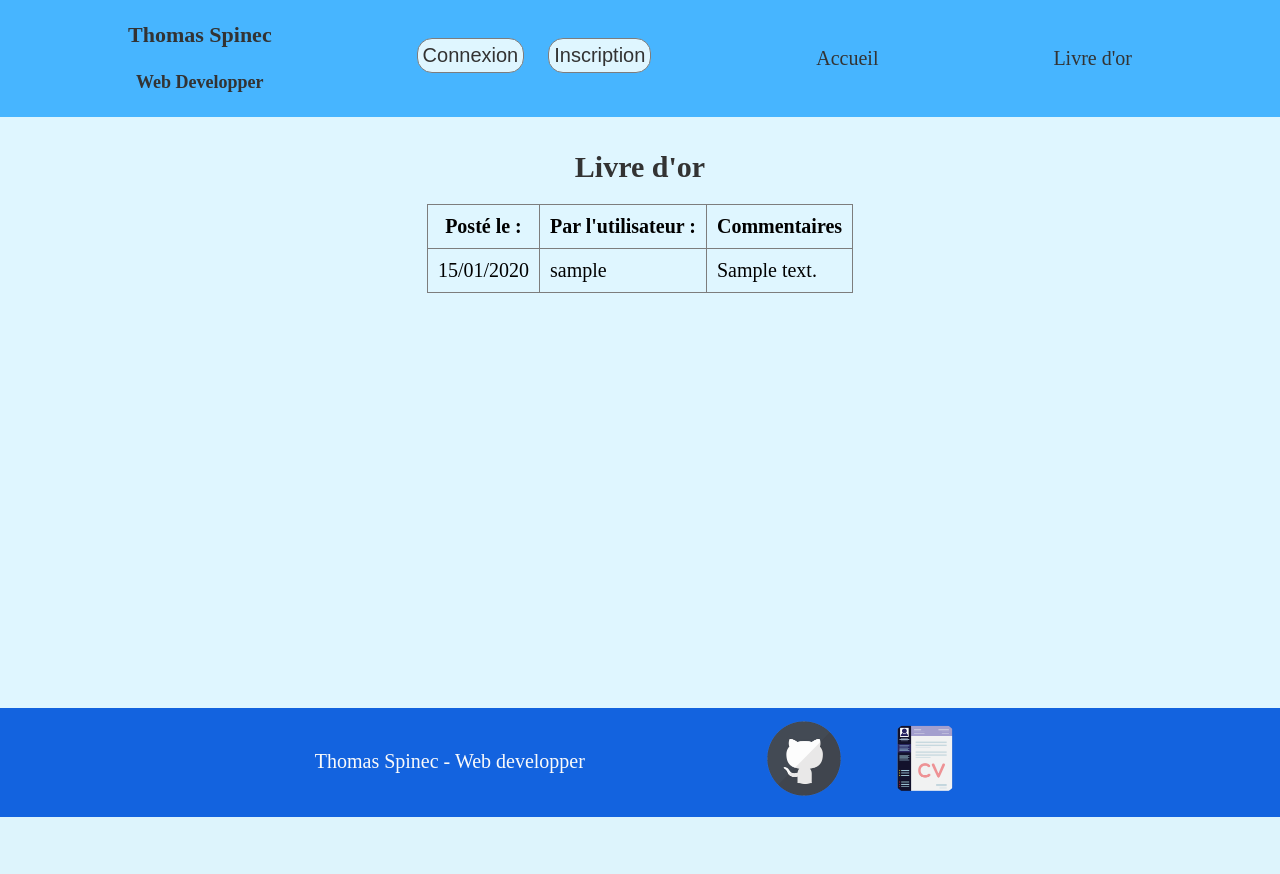
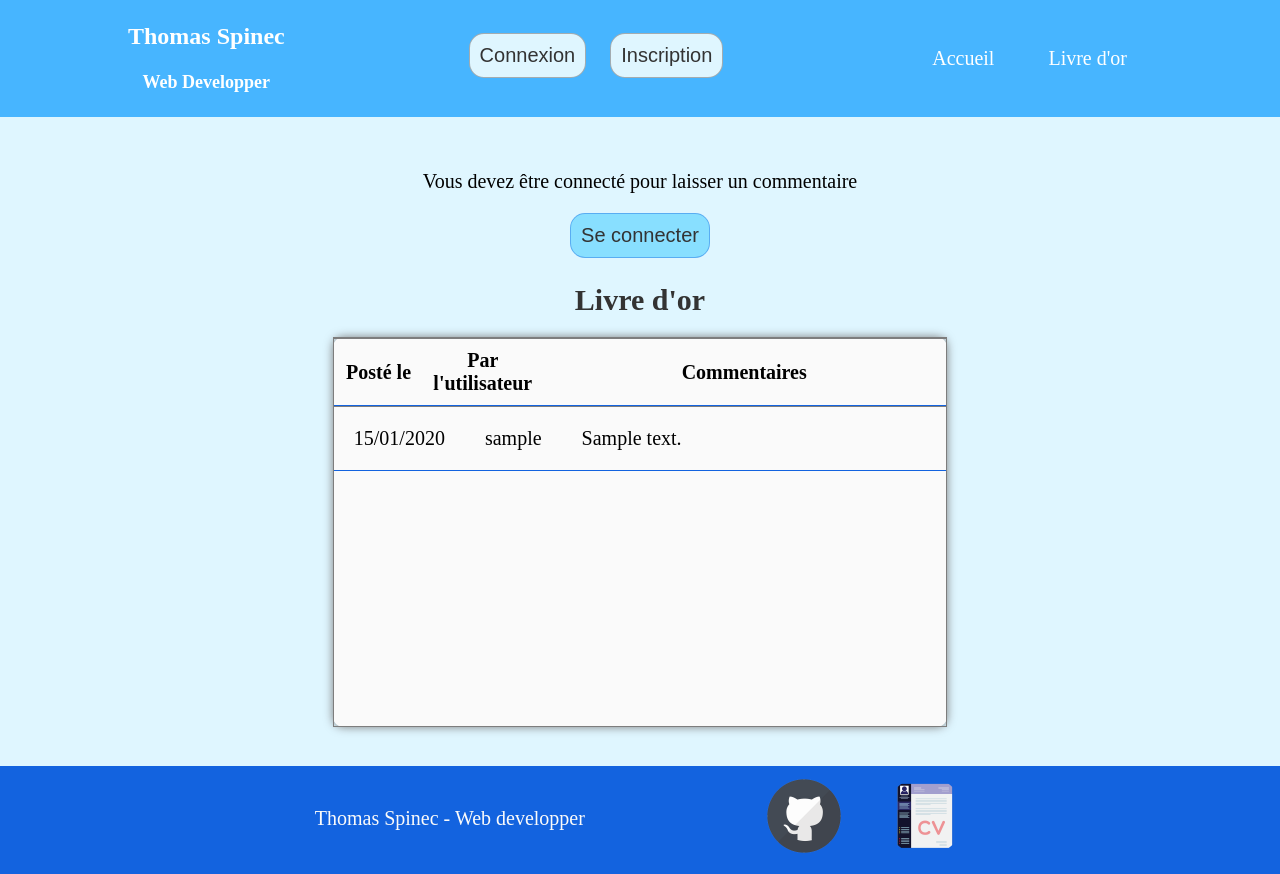
Before and after one commit to thomas-spinec/livre-or, a PHP site: page /livre-or.php in a window 1280 px wide. Before the commit the page ends 817 px from the top, so only its background shows below. Run offline with PHP 8.4, Linux system fonts and the light colour scheme; tables that the repository leaves empty or names only in its code hold one stand-in row (values such as "Sample post").

Commit message:
Début du CSS

```diff
--- a/admin.php
+++ b/admin.php
@@ -20,8 +20,6 @@
                     <thead>
                         <tr>
                             <th>Nom d'utilisateur</th>
-                            <th>Prénom</th>
-                            <th>Nom</th>
                         </tr>
                     </thead>
                     <tbody>
@@ -32,8 +30,6 @@
                             {
                                 echo "<tr>";
                                 echo "<td>".$result['login']."</td>";
-                                echo "<td>".$result['prenom']."</td>";
-                                echo "<td>".$result['nom']."</td>";
                                 echo "</tr>";
                             }
                         ?>
--- a/header.php
+++ b/header.php
@@ -65,8 +65,10 @@
                             <a href='connexion.php'><button>Connexion</button></a>
                             <a href='inscription.php'><button>Inscription</button></a>
                             </div>";
-                        echo "<a class='a_head' href='index.php'>Accueil</a>";
-                        echo "<a class='a_head' href='livre-or.php'>Livre d'or</a>";
+                        echo "<div>
+                            <a class='a_head' href='index.php'>Accueil</a>
+                            <a class='a_head' href='livre-or.php'>Livre d'or</a>
+                            </div>";
                     }
                 ?>
             </div>
--- a/livre-or.php
+++ b/livre-or.php
@@ -15,15 +15,39 @@
 
         ?>
 
-        <div class="container_livre-or">
+        <div class="container">
+
+            <!-- Vérif si connecté ou pas -->
+            <?php
+                if (isset($_SESSION['loginOK'])){
+                    if ($_SESSION['loginOK']){
+
+            ?>
+                <div class="center">
+                    <a href='commentaire.php'><button>Laisser un commentaire</button></a>
+                </div>
+            <?php
+                    }
+                }
+                else
+                {
+            ?>
+                <div class="center">
+                    <p>Vous devez être connecté pour laisser un commentaire</p>
+                    <a href='connexion.php'><button>Se connecter</button></a>
+                </div>
+            <?php
+                }
+            ?>
+
+            <!-- Affichage des commentaires -->
             <h1>Livre d'or</h1>
-            <div class="container_commentaires">
-                <table>
+            <table class="commentaires">
                 <thead>
                     <tr>
-                            <th>Posté le :</th>
-                            <th>Par l'utilisateur :</th>
-                            <th>Commentaires</th>
+                        <th class="date">Posté le</th>
+                        <th class="user">Par l'utilisateur</th>
+                        <th class="comm">Commentaires</th>
                     </tr>
                 </thead>
                 <tbody>
@@ -31,27 +55,15 @@
                         // affichage des commentaires
                         while ($reponse = mysqli_fetch_assoc($exec_requete)){
                             echo "<tr>";
-                                echo "<td>".$reponse['date']."</td>";
-                                echo "<td>".$reponse['login']."</td>";
-                                echo "<td>".$reponse['commentaire']."</td>";
+                            echo "<td class='date'>".$reponse['date']."</td>";
+                            echo "<td class='user'>".$reponse['login']."</td>";
+                            echo "<td class='comm'>".$reponse['commentaire']."</td>";
                             echo "</tr>";
                         }
                     ?>
                 </tbody>
             </table>
         </div>
-
-            <!-- formulaire pour poster un commentaire -->
-            <?php
-                if (isset($_SESSION['loginOK'])){
-                    if ($_SESSION['loginOK']){
-
-            ?>
-                <a href='commentaire.php'><button>Laisser un commentaire</button></a>
-            <?php
-                    }
-                }
-            ?>
 
     </main>
 
--- a/site.css
+++ b/site.css
@@ -29,8 +29,9 @@ h2 {
 }
 
 h3 {
-  font-size: 22px;
+  font-size: 24px;
   font-weight: bold;
+  line-height: 1;
 }
 
 h4 {
@@ -50,7 +51,7 @@ h4 {
 header {
   /* display: block; */
   background-color: #47b5ff;
-  color: #333;
+  color: #fff;
   position: fixed;
   width: 100%;
   min-height: 110px;
@@ -71,6 +72,7 @@ header {
   justify-content: center;
   align-items: center;
   margin-left: 10%;
+  line-height: 1;
 }
 
 header ul {
@@ -83,16 +85,18 @@ header ul {
 
 header li {
   padding-right: 10px;
+  line-height: 2;
 }
 
 header button {
   background-color: #dff6ff;
-  border: 1px solid #7d7d7d;
+  border: 1px solid #7d7d7d9a;
   border-radius: 15px;
   color: #333;
   font-size: 20px;
   /* font-weight: bold; */
-  padding: 5px;
+  padding: 10px;
+  margin-top: 0;
   margin-bottom: 5px;
   margin-right: 10px;
   margin-left: 10px;
@@ -105,9 +109,9 @@ header button:hover {
 }
 
 .a_head {
-  color: #333;
+  color: #fff;
   transition: 0.5s;
-  padding: 5px 10px;
+  padding: 10px 15px;
   margin: 0px 10px;
   font-size: 20px;
 }
@@ -115,6 +119,7 @@ header button:hover {
 .a_head:hover {
   background-color: #88dfff;
   border-radius: 15px;
+  padding: 10px 15px;
 }
 
 /* *****************
@@ -173,12 +178,12 @@ main {
 
 main button {
   background-color: #88dfff;
-  border: 1px solid #7d7d7d;
+  border: 1px solid #1363df66;
   border-radius: 15px;
   color: #333;
   font-size: 20px;
   /* font-weight: bold; */
-  padding: 5px;
+  padding: 10px;
   margin-bottom: 5px;
   margin-right: 10px;
   margin-left: 10px;
@@ -188,6 +193,17 @@ main button {
 
 main button:hover {
   background-color: #c6eefd;
+}
+
+.center {
+  display: flex;
+  flex-direction: column;
+  justify-content: center;
+  align-items: center;
+}
+
+.center p {
+  font-size: 20px;
 }
 
 /* *****************
@@ -315,3 +331,56 @@ table {
 .morpion {
   font-size: 20px;
 }
+
+/* *****************
+    livre d'or
+****************** */
+
+.commentaires tbody,
+.commentaires thead {
+  display: block;
+}
+
+.commentaires tbody {
+  height: 40vh;
+  overflow-y: auto;
+  overflow-x: hidden;
+}
+
+.commentaires {
+  width: 60%;
+  margin: auto;
+  border: 1px solid #7d7d7d;
+  background-color: #fafafa;
+  /* border-radius: 15px; */
+  box-shadow: 0 0 10px #7d7d7d;
+}
+
+.commentaires th {
+  border-bottom: #1363df;
+  border-bottom-style: solid;
+  border-bottom-width: 1.5px;
+  border-left: none;
+  border-right: none;
+}
+
+.commentaires td {
+  padding: 20px;
+  border-bottom: #1363df;
+  border-bottom-style: solid;
+  border-bottom-width: 1px;
+  border-left: none;
+  border-right: none;
+}
+
+.date {
+  width: 15%;
+}
+
+.user {
+  width: 15%;
+}
+
+.comm {
+  width: 70%;
+}
```
Also changed, not shown: commentaire.php (+9 -4 lines). Lines whose indentation alone changed are shown as unchanged.
